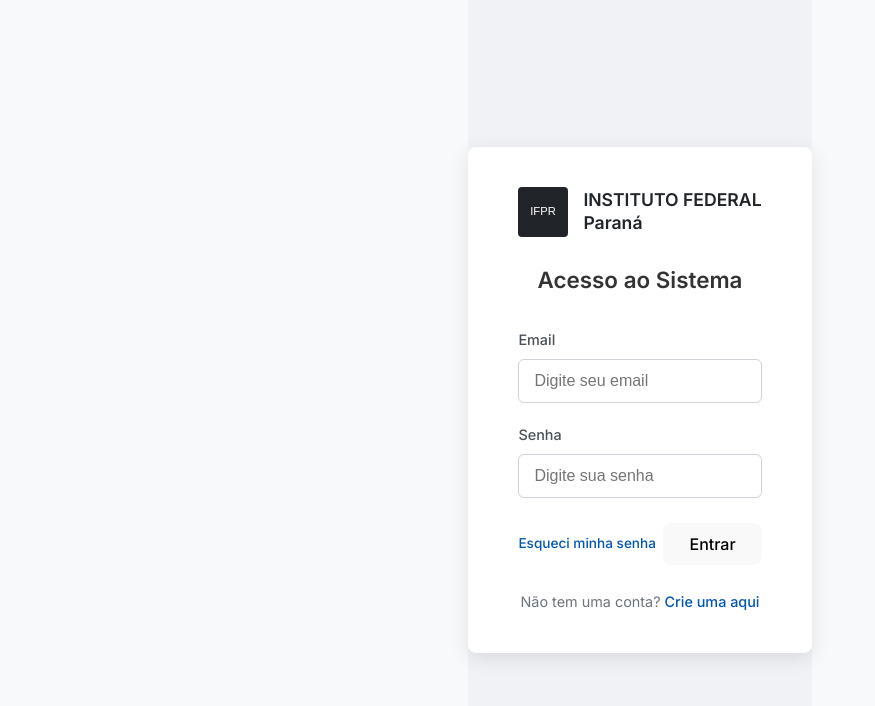
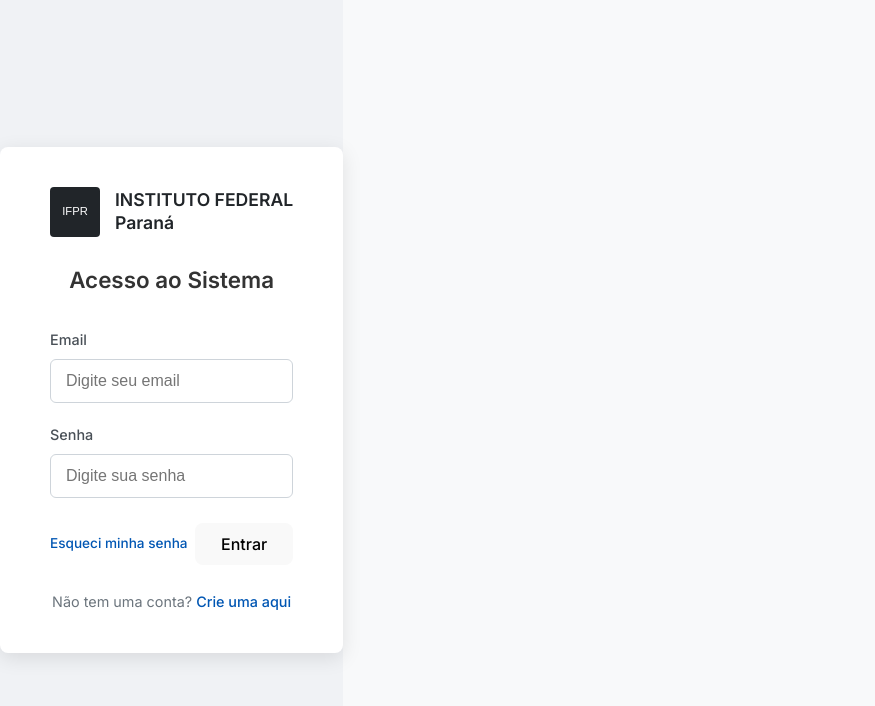
Before and after one commit to HubSabia/HubSabia_Front_e_Back, a Vue app in the folder frontend/: page /#/login in a window 1280 px wide. Shown: the top 706 px of the page, without its empty margins (0-875 px from the left). Built offline with nearby package versions, Linux system fonts and the light colour scheme.

Commit message:
Update style.css

```diff
--- a/frontend/src/style.css
+++ b/frontend/src/style.css
@@ -57,13 +57,6 @@ button:focus-visible {
 .card {
   padding: 2em;
 }
-
-#app {
-  max-width: 1280px;
-  margin: 0 auto;
-  text-align: center;
-}
-
 @media (prefers-color-scheme: light) {
   :root {
     color: #213547;
```
